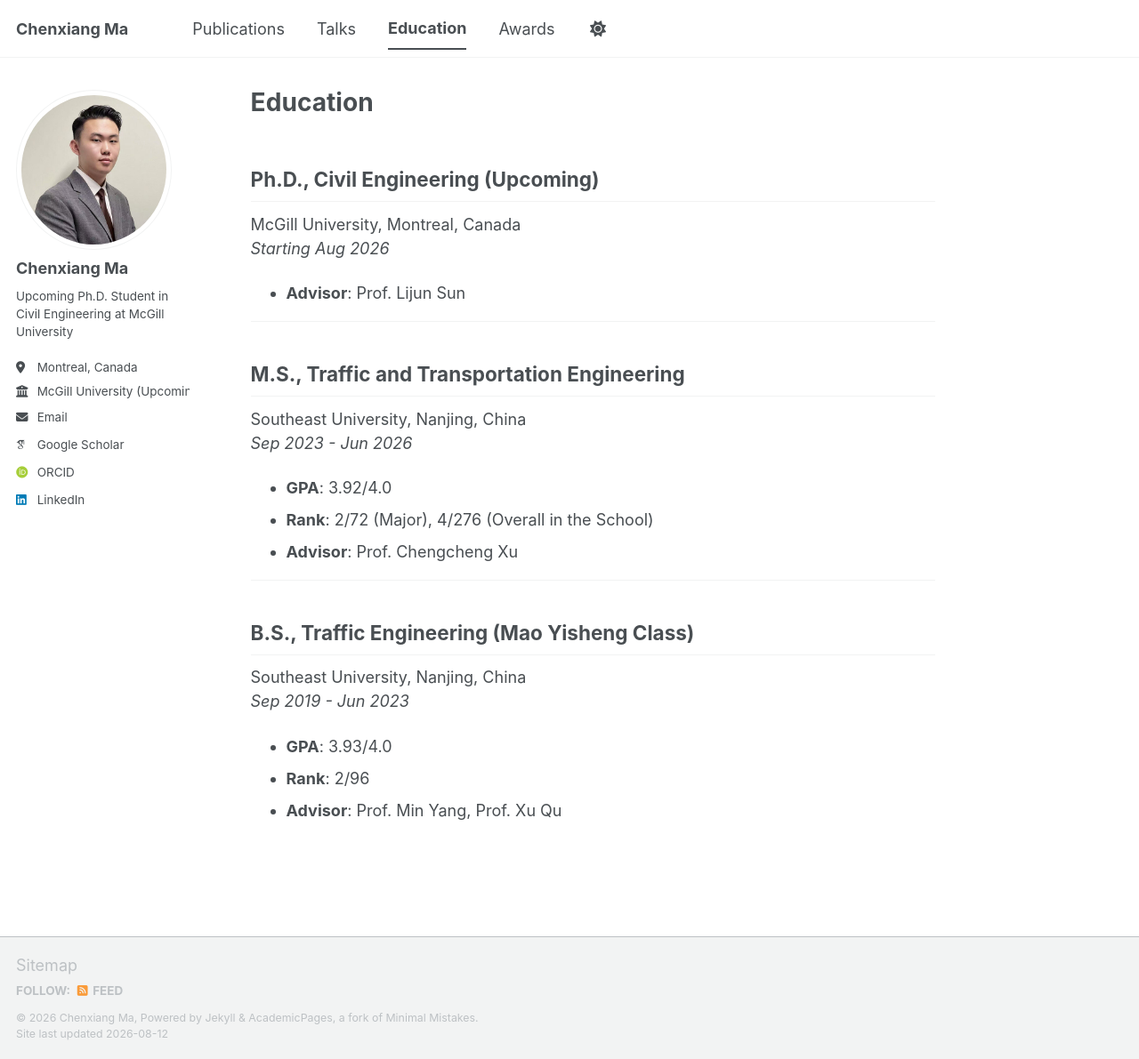
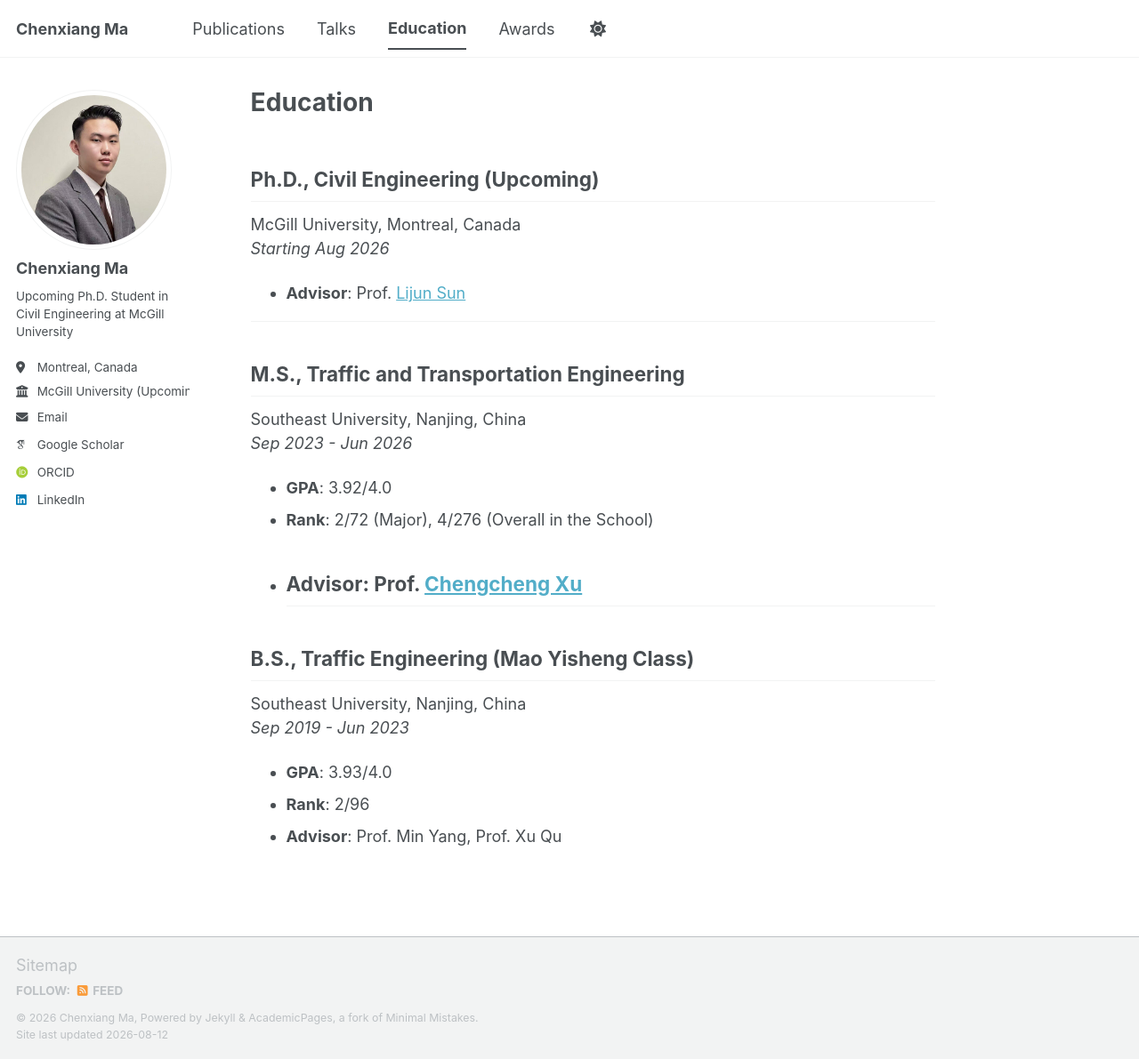
Before and after one commit to macxii23/macxii23.github.io, a Jekyll site: the page built from _pages/education.md, in a window 1280 px wide and 1191 px high. Shown: the whole window at 89% size. Built offline with Jekyll 4.4.1, drawn with Linux system fonts in a browser that asks for light colours; some web fonts are replaced; a script bundle is joined from its source files by our own code; library files that are not in the unit come from our copies; part of the change alters nothing that is shown.

```diff
--- a/_pages/education.md
+++ b/_pages/education.md
@@ -9,7 +9,7 @@ author_profile: true
 McGill University, Montreal, Canada<br>
 *Starting Aug 2026*
 
-- **Advisor**: Prof. Lijun Sun
+- **Advisor**: Prof. [Lijun Sun](https://scholar.google.com/citations?user=qi4IEtkAAAAJ&hl=en)
 
 ---
 
@@ -20,8 +20,7 @@ Southeast University, Nanjing, China
 
 - **GPA**: 3.92/4.0
 - **Rank**: 2/72 (Major), 4/276 (Overall in the School)
-- **Advisor**: Prof. Chengcheng Xu
-
+- **Advisor**: Prof. [Chengcheng Xu](https://scholar.google.com/citations?user=LzmJ1nkAAAAJ&hl=en)
 ---
 
 ## B.S., Traffic Engineering (Mao Yisheng Class)
```
